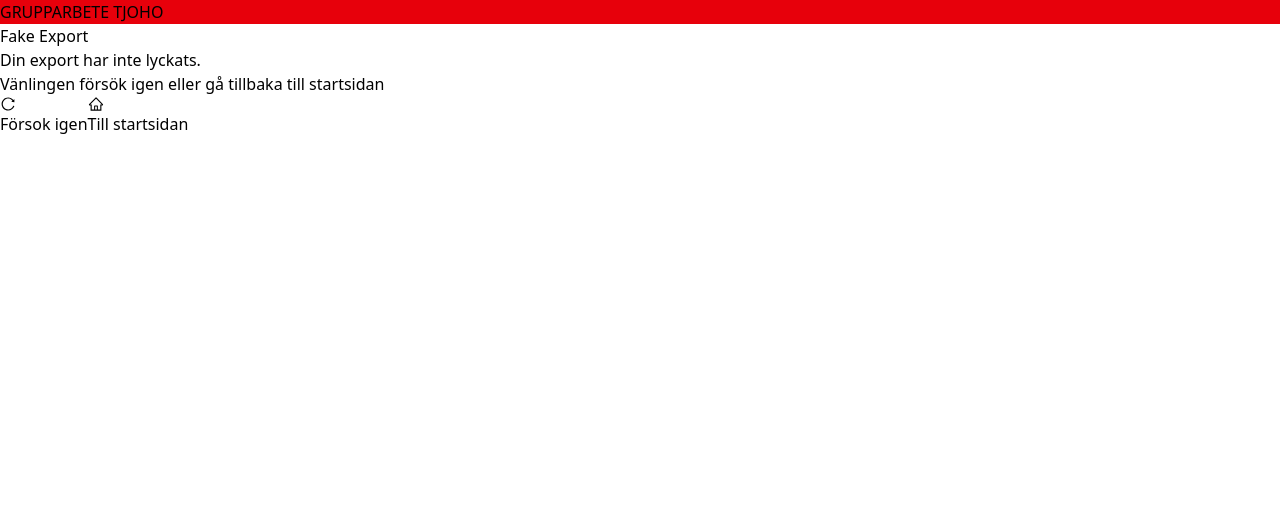
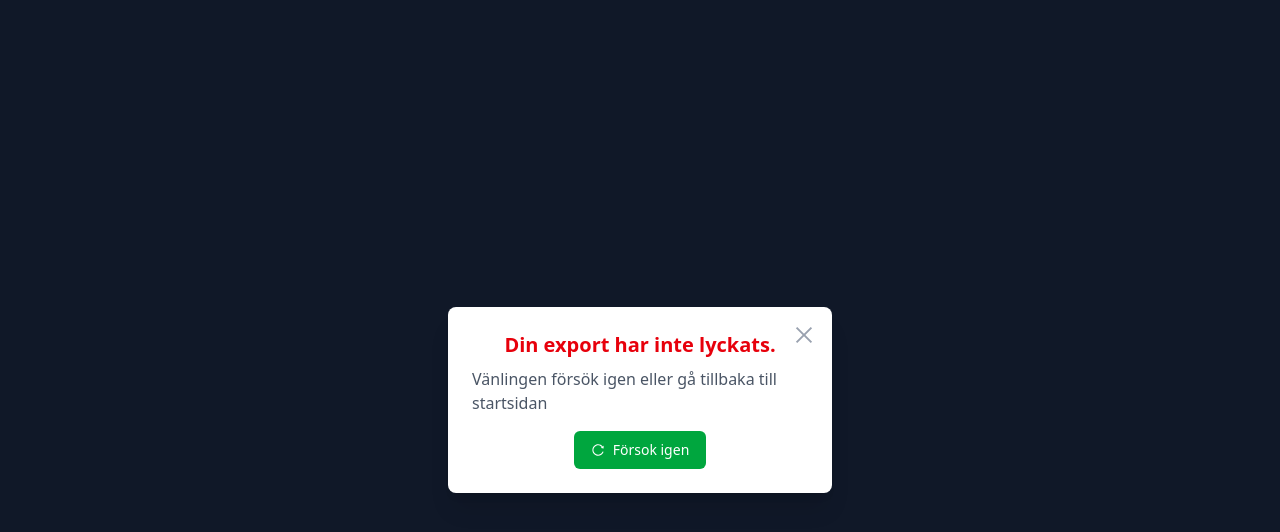
Before and after one commit to JoseRaul-TR/State-of-Mind-Filuppladdning-datal-sning-i-grupp, a React (Vite) app: page / in a window 1280 px wide. Both pictures are taken after a click on the button "Fake Export". Shown: the top 532 px of the page. Built offline with nearby package versions, Linux system fonts and the light colour scheme.

Commit message:
preliminary style

```diff
--- a/src/components/ExportDialogue.jsx
+++ b/src/components/ExportDialogue.jsx
@@ -11,45 +11,63 @@ import {
 // To test it also takes onTryAgain and onCancel-props
 
 export default function ExportDialogue({ exportStatus, onTryAgain, onCancel }) {
-
-  if(!exportStatus) return null; // Don't render anything if there is no status to display
+  if (!exportStatus) return null; // Don't render anything if there is no status to display
 
   return (
-    <div className="">
-      {exportStatus === "success" ? (
-        <>
-          <h3 className="">Din export har lyckats!</h3>
-          <p className="">Här din PDF-fil.</p>
-          <div className="">
-            <button className="">
-              <a href="" target="_blank">
-                <AiOutlineFilePdf /> Öppna PDF-filen
+    <div className="bg-opacity-50 fixed inset-0 z-50 flex items-center justify-center bg-gray-900 backdrop-blur-sm">
+      <div className="relative w-full max-w-sm rounded-lg bg-white p-6 shadow-xl">
+        {/* Button close modal */}
+        <button
+          onClick={onCancel}
+          className="absolute top-4 right-4 cursor-pointer text-gray-400 transition-colors hover:text-gray-600"
+        >
+          <AiOutlineClose size={24} />
+        </button>
+
+        {exportStatus === "success" ? (
+          <div className="flex flex-col items-center justify-center">
+            <h3 className="text-sl mb-2 font-bold text-gray-800">
+              Din export har lyckats!
+            </h3>
+            <p className="mb-4 text-gray-600">Här är din PDF-fil.</p>
+            <div className="flex flex-col space-y-3">
+              <a
+                href=""
+                target="_blank"
+                className="flex items-center justify-center rounded-md border border-transparent bg-blue-600 px-4 py-2 text-sm font-medium text-white transition-colors hover:bg-blue-700"
+              >
+                <AiOutlineFilePdf className="mr-2" />
+                Öppna PDF-filen
               </a>
-            </button>
-            <button className="">
-              <a href="" download>
-                <AiOutlineDownload /> Ladda ner PDF-filen
+              <a
+                href=""
+                download
+                className="flex items-center justify-center rounded-md border border-gray-300 bg-white px-4 py-2 text-sm font-medium text-gray-700 transition-colors hover:bg-gray-50"
+              >
+                <AiOutlineDownload className="mr-2" />
+                Ladda ner PDF-filen
               </a>
-            </button>
-            <button className="" onClick={onCancel}>
-              <AiOutlineClose /> Avbrytt
-            </button>
+            </div>
           </div>
-        </>
-      ) : (
-        <>
-          <h3 className="">Din export har inte lyckats.</h3>
-          <p className="">
-            Vänlingen försök igen eller gå tillbaka till startsidan{" "}
-          </p>
-          <button onClick={onTryAgain} className="">
-            <AiOutlineReload /> Försok igen
-          </button>
-          <button onClick={onCancel} className="">
-            <AiOutlineHome /> Till startsidan
-          </button>
-        </>
-      )}
+        ) : (
+          <div className="flex flex-col items-center justify-center">
+            <h3 className="mb-2 text-xl font-bold text-red-600">
+              Din export har inte lyckats.
+            </h3>
+            <p className="mb-4 text-gray-600">
+              Vänlingen försök igen eller gå tillbaka till startsidan{" "}
+            </p>
+            <div className="flex flex-row space-y-3">
+              <button
+                onClick={onTryAgain}
+                className="flex items-center justify-center rounded-md border border-transparent bg-green-600 px-4 py-2 text-sm font-medium text-white transition-colors hover:bg-green-700"
+              >
+                <AiOutlineReload className="mr-2" /> Försok igen
+              </button>
+            </div>
+          </div>
+        )}
+      </div>
     </div>
   );
 }
```
